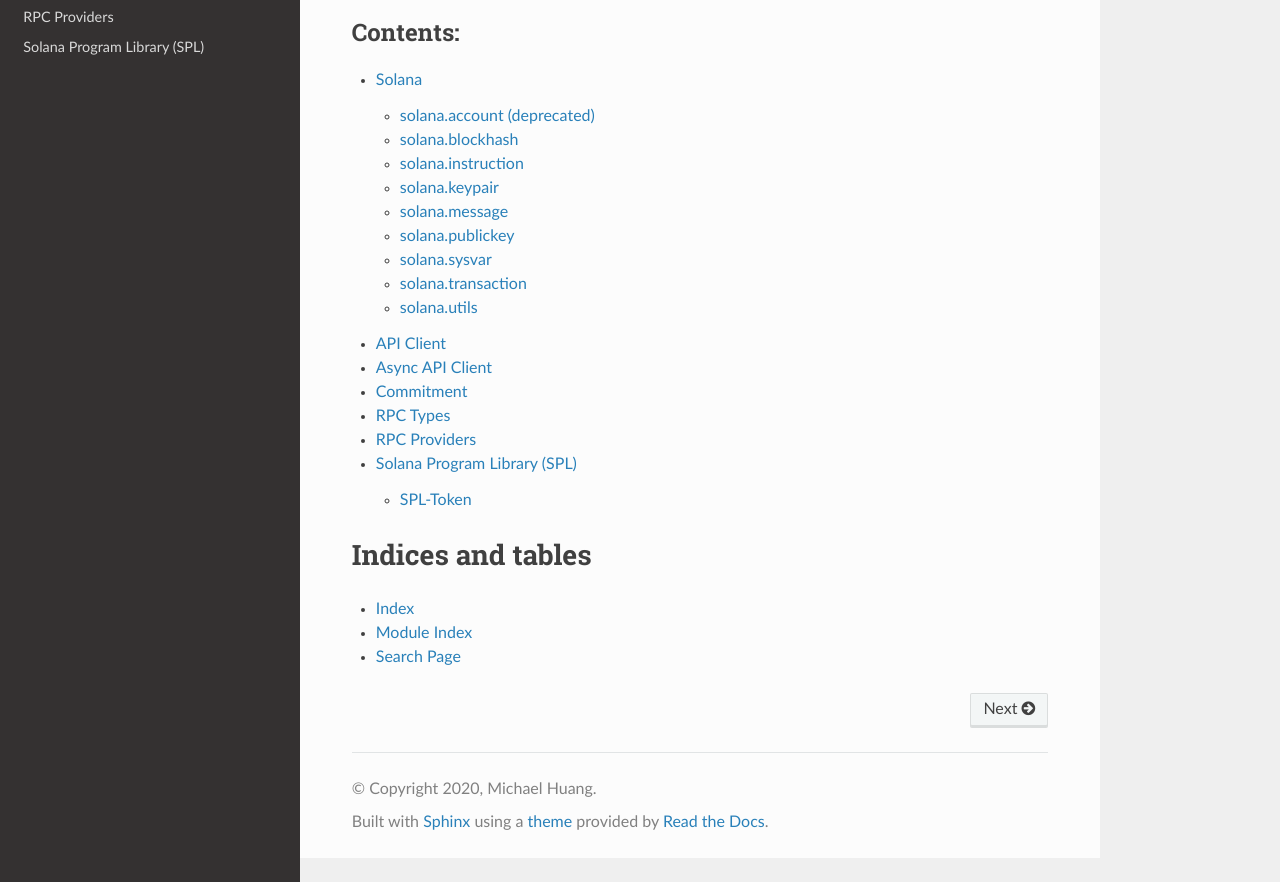
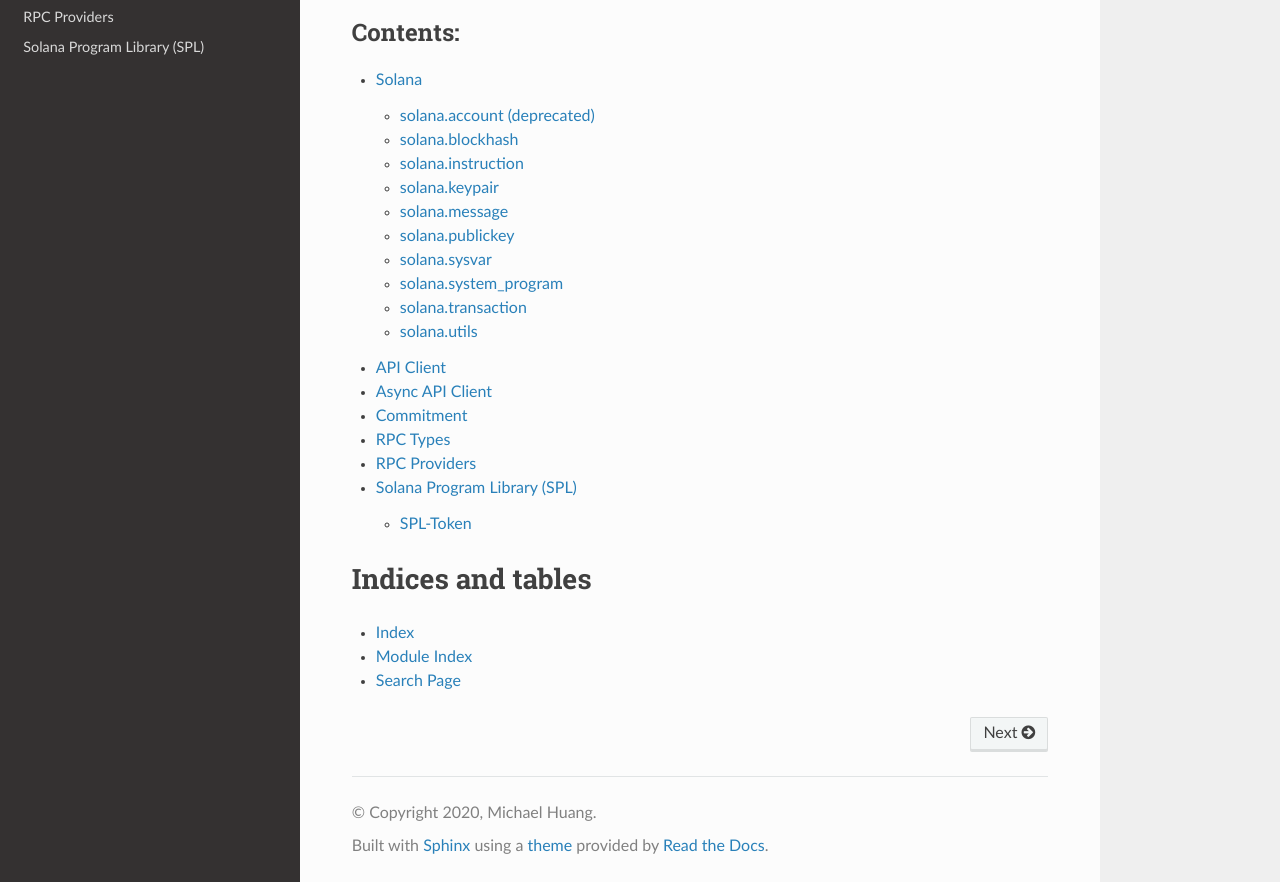
Before and after one commit to treasure-orb/solana-py, a Sphinx documentation site: the page built from docs/index.rst, in a window 1280 px wide and 1190 px high, cut to the strip 308-1190 px from the top of the window. Built offline with Sphinx 7.4.7 and the Read the Docs theme 2.0.0, drawn with Linux system fonts in a browser that asks for light colours.

Commit message:
[Docs] Add docs for system program

```diff
--- a/docs/solana.rst
+++ b/docs/solana.rst
@@ -42,6 +42,11 @@
 .. automodule:: solana.sysvar
    :members:
 
+solana.system_program
+----------------------
+.. automodule:: solana.system_program
+   :members:
+
 
 solana.transaction
 ------------------
```
Also changed, not shown: 1 other file.
